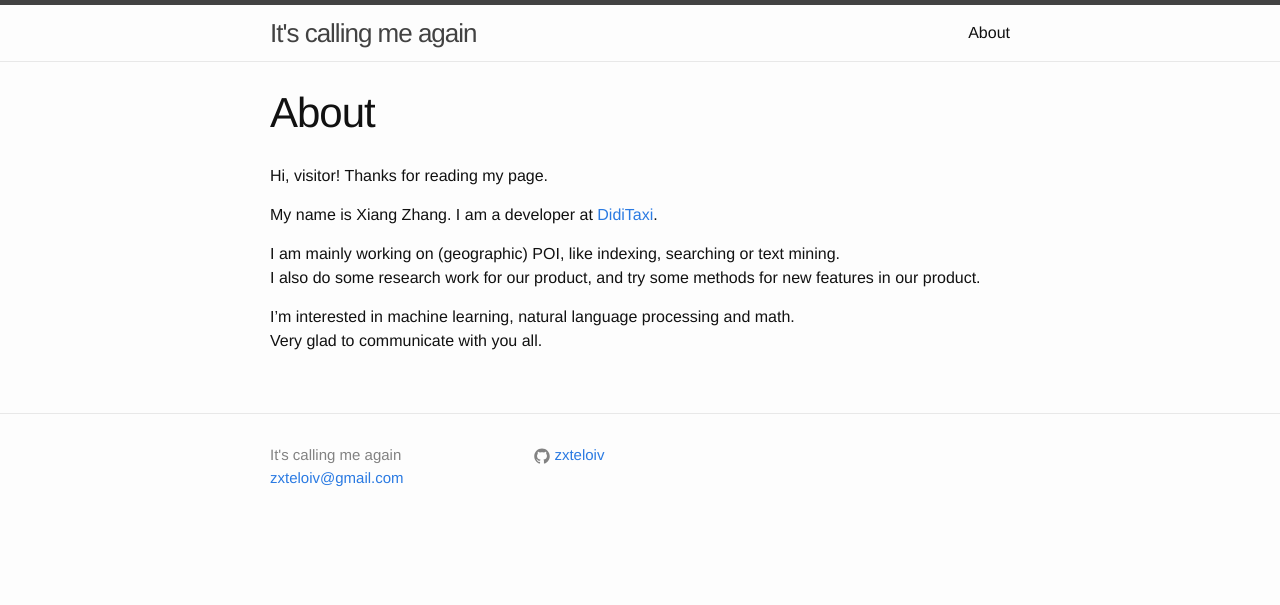
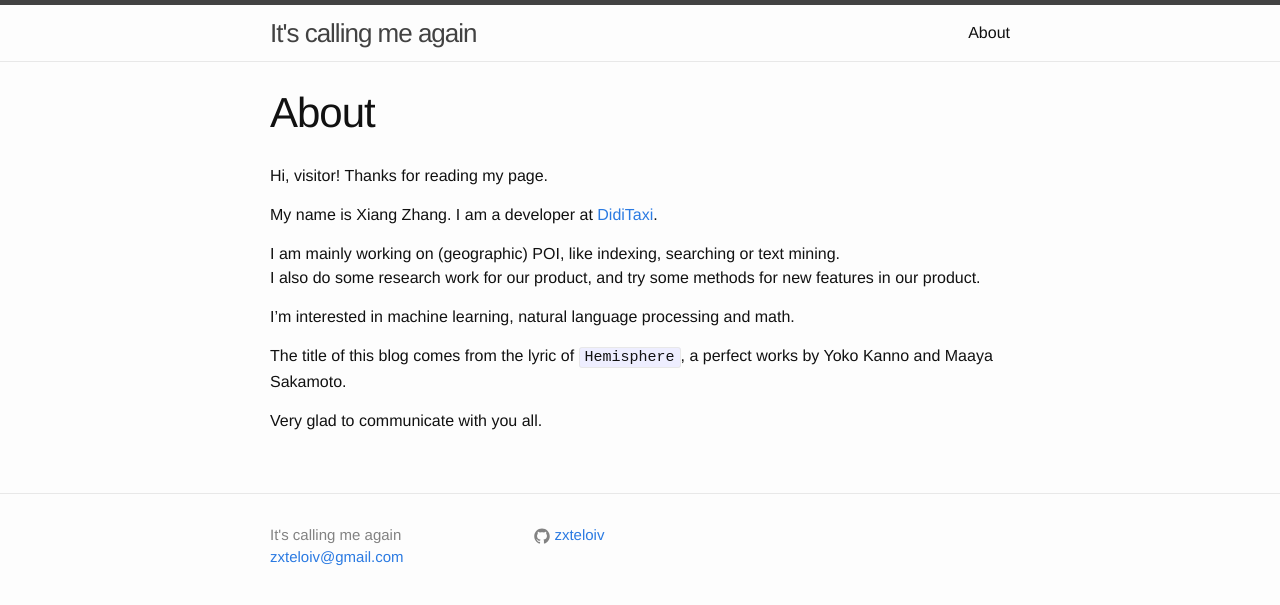
Before and after one commit to zxteloiv/zxteloiv.github.io, a Jekyll site: the page built from about.md, in a window 1280 px wide. Shown: the top 605 px of the page. Built offline with Jekyll 4.4.1, drawn with Linux system fonts in a browser that asks for light colours.

Commit message:
explain the title in about page

```diff
--- a/about.md
+++ b/about.md
@@ -12,4 +12,7 @@ I am mainly working on (geographic) POI, like indexing, searching or text mining
 I also do some research work for our product, and try some methods for new features in our product.
 
 I'm interested in machine learning, natural language processing and math.
+
+The title of this blog comes from the lyric of `Hemisphere`, a perfect works by Yoko Kanno and Maaya Sakamoto.
+
 Very glad to communicate with you all.
```
